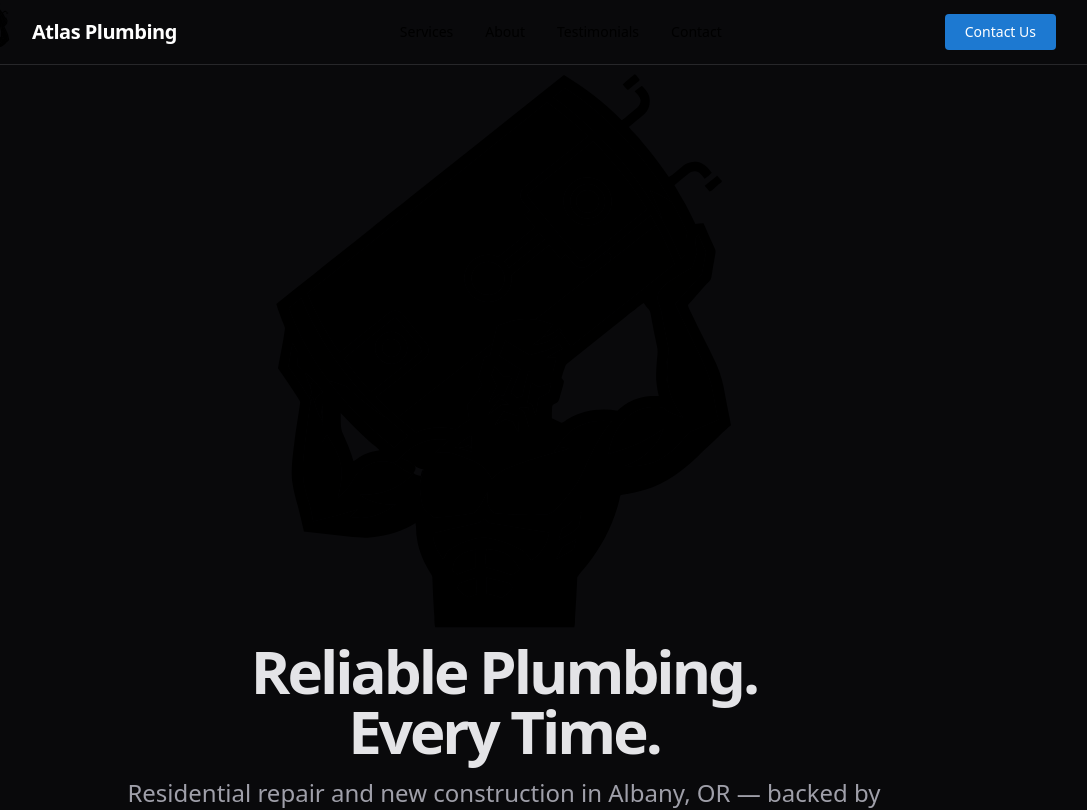
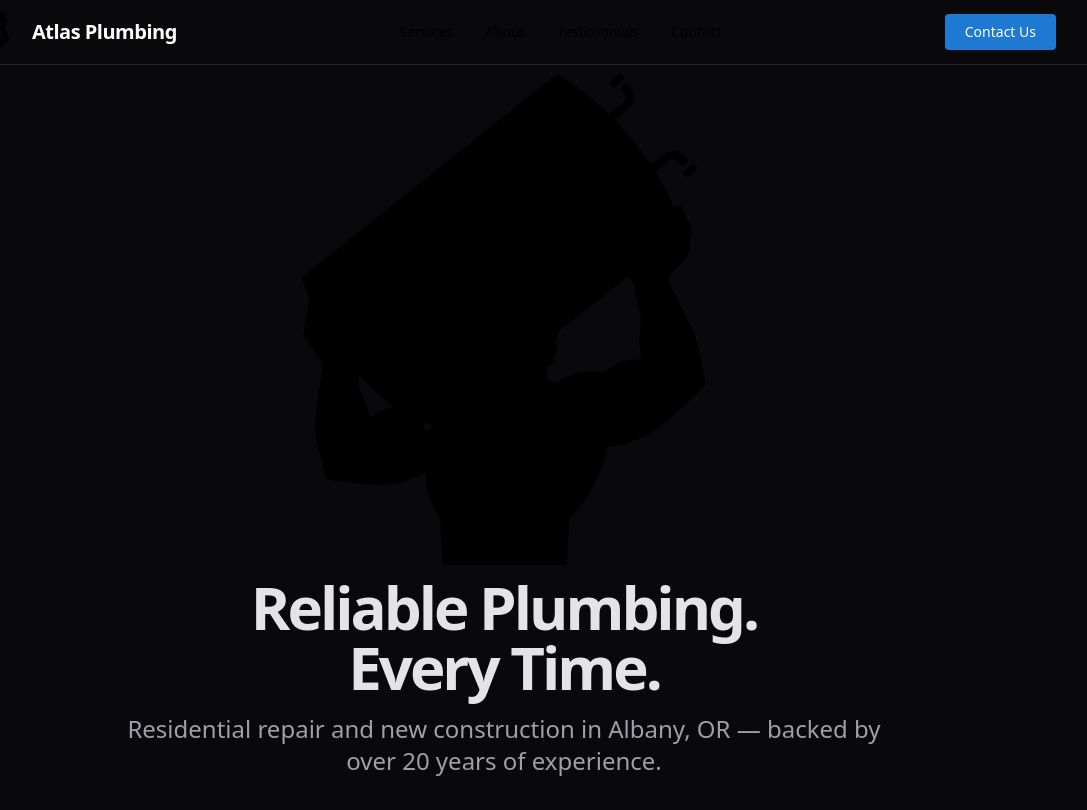
Before and after one commit to spudunk/mdelectricnc, a SvelteKit app: page / in a window 1280 px wide. Shown: the top 810 px of the page, without its empty margins (136-1223 px from the left). Built offline with nearby package versions, Linux system fonts and the light colour scheme.

Commit message:
fix mobile scaliing

```diff
--- a/src/routes/+layout.svelte
+++ b/src/routes/+layout.svelte
@@ -17,7 +17,7 @@
 	<nav class="mx-auto flex h-16 max-w-6xl items-center justify-between px-6">
 		<a href="/" class="flex items-center gap-4">
 			<Logo class="h-16 w-auto" />
-			<span class="font-semibold text-xl tracking-tight text-white text-nowrap">Atlas Plumbing</span>
+			<span class="font-semibold text-xl tracking-tight text-white">Atlas Plumbing</span>
 		</a>
 
 		<div class="hidden items-center gap-8 text-sm md:flex">
--- a/src/routes/+page.svelte
+++ b/src/routes/+page.svelte
@@ -109,7 +109,7 @@
 	<!-- Hero -->
 	<section id="hero" class="flex min-h-[90vh] flex-col items-center justify-center pb-12 text-center">
 		<div class="max-w-3xl">
-			<Logo class="mx-auto w-md md:w-lg lg:w-xl h-auto" />
+			<Logo class="mx-auto w-fit sm:w-md md:w-lg h-auto" />
 			<h1 class="mb-4 text-6xl font-semibold tracking-tighter">Reliable Plumbing.<br />Every Time.</h1>
 			<p class="mb-10 text-2xl text-zinc-400">
 				Residential repair and new construction in Albany, OR — backed by over 20 years of experience.
```
